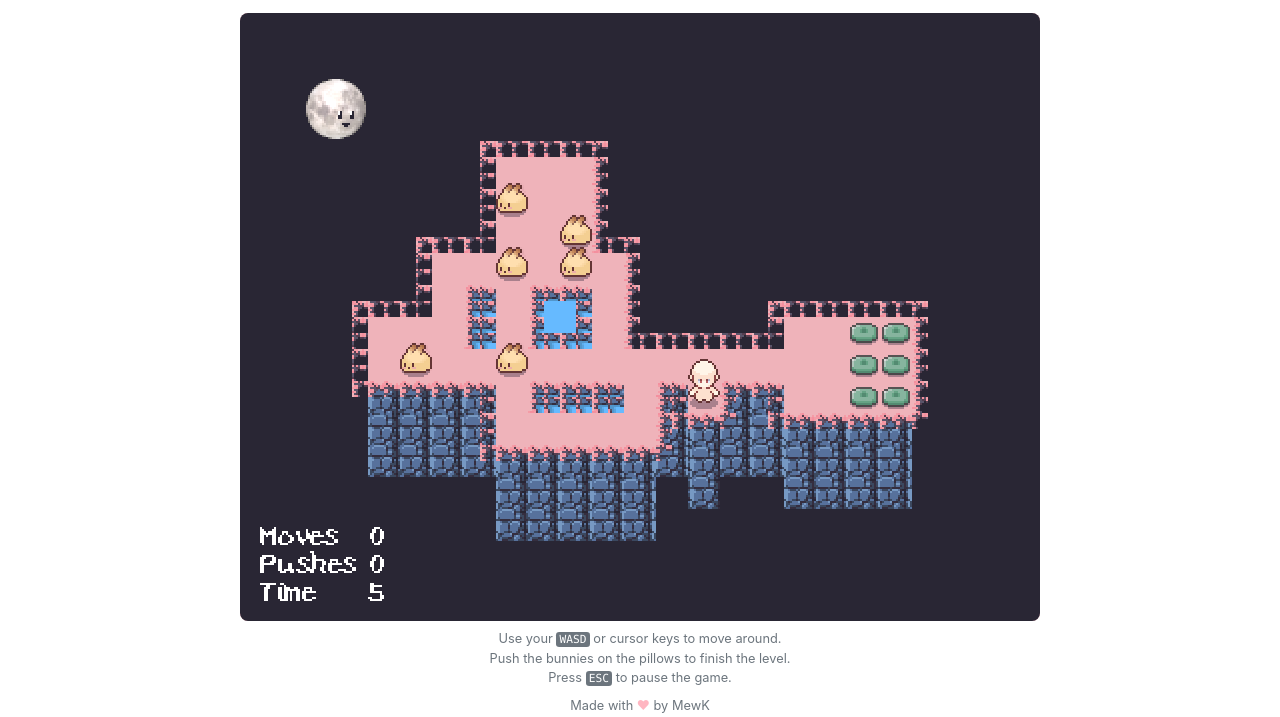
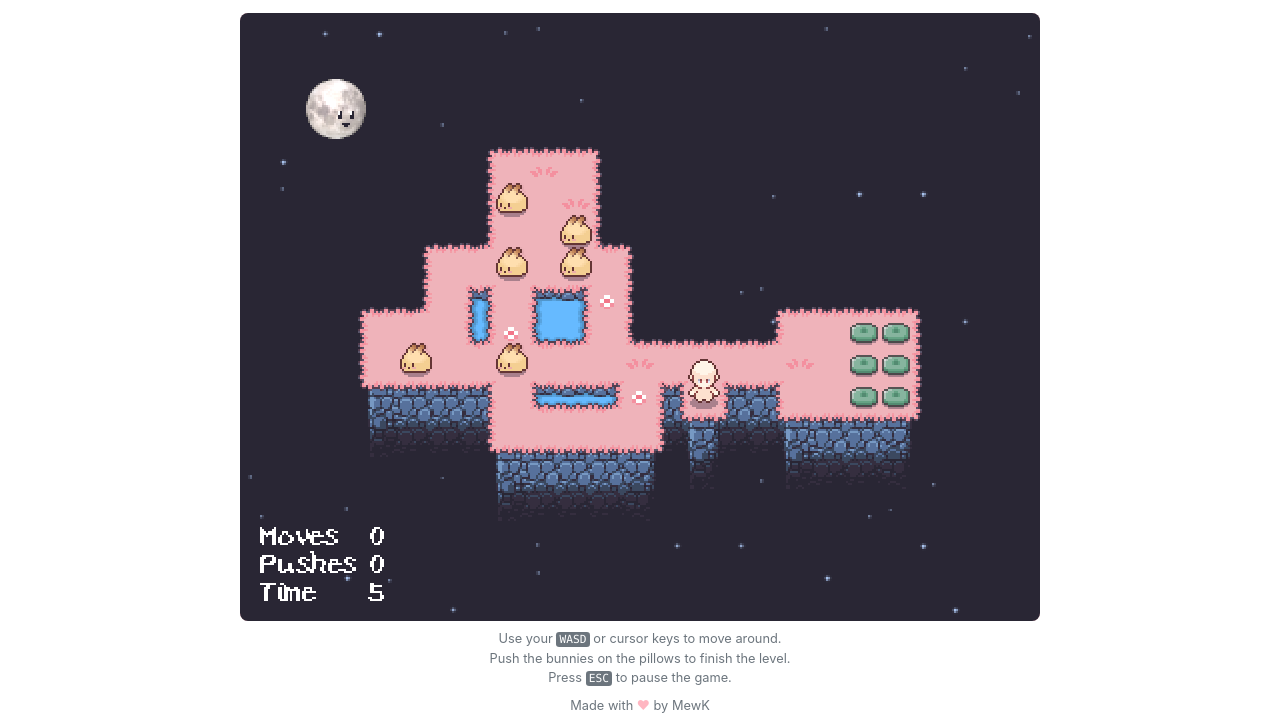
Before and after one commit to MewesK/sokobun, a website built with webpack: page public/index.html in a window 1280 px wide. Shown: the part 83-800 px from the top of the page. Built offline with nearby package versions, Linux system fonts and the light colour scheme.

Commit message:
Fixed bug, yay

```diff
--- a/src/css/corner.css
+++ b/src/css/corner.css
@@ -1,4 +1,4 @@
-/**
+/*!
  * GitHub Corners: https://github.com/tholman/github-corners
  */
 
--- a/src/engine/tile/TileMapList.ts
+++ b/src/engine/tile/TileMapList.ts
@@ -16,57 +16,57 @@ import TileOffset from '../core/TileOffset';
 import TilePosition from '../core/TilePosition';
 import TileSize from '../core/TileSize';
 import { OffsetTileDefinition } from './definition/OffsetTileDefinition';
-import { PatternOffsetTileSetDefinition } from './definition/PatternOffsetTileSetDefinition';
+import { PatternOffsetTileListDefinition } from './definition/PatternOffsetTileListDefinition';
 import { RandomTileDefinition } from './definition/RandomTileDefinition';
 import { TileMapDefinition } from './definition/TileMapDefinition';
 
 const borderPatternDefinitionList = [
-    new PatternOffsetTileSetDefinition(/.1.1..../, [
+    new PatternOffsetTileListDefinition(/.1.1..../, [
         new OffsetTileDefinition(new TilePosition(0, 0), new PixelOffset(0, 0))
     ]),
-    new PatternOffsetTileSetDefinition(/.1.0..../, [
+    new PatternOffsetTileListDefinition(/.1.0..../, [
         new OffsetTileDefinition(new TilePosition(1, 0), new PixelOffset(0, 0))
     ]),
-    new PatternOffsetTileSetDefinition(/.1..0.../, [
+    new PatternOffsetTileListDefinition(/.1..0.../, [
         new OffsetTileDefinition(new TilePosition(2, 0), new PixelOffset(8, 0))
     ]),
-    new PatternOffsetTileSetDefinition(/.1..1.../, [
+    new PatternOffsetTileListDefinition(/.1..1.../, [
         new OffsetTileDefinition(new TilePosition(3, 0), new PixelOffset(8, 0))
     ]),
-    new PatternOffsetTileSetDefinition(/.0.1..../, [
+    new PatternOffsetTileListDefinition(/.0.1..../, [
         new OffsetTileDefinition(new TilePosition(0, 1), new PixelOffset(0, 0))
     ]),
-    new PatternOffsetTileSetDefinition(/....0.01/, [
+    new PatternOffsetTileListDefinition(/....0.01/, [
         new OffsetTileDefinition(new TilePosition(1, 1), new PixelOffset(8, 8))
     ]),
-    new PatternOffsetTileSetDefinition(/...0.10./, [
+    new PatternOffsetTileListDefinition(/...0.10./, [
         new OffsetTileDefinition(new TilePosition(2, 1), new PixelOffset(0, 8))
     ]),
-    new PatternOffsetTileSetDefinition(/.0..1.../, [
+    new PatternOffsetTileListDefinition(/.0..1.../, [
         new OffsetTileDefinition(new TilePosition(3, 1), new PixelOffset(8, 0))
     ]),
-    new PatternOffsetTileSetDefinition(/...1..0./, [
+    new PatternOffsetTileListDefinition(/...1..0./, [
         new OffsetTileDefinition(new TilePosition(0, 2), new PixelOffset(0, 8))
     ]),
-    new PatternOffsetTileSetDefinition(/.01.0.../, [
+    new PatternOffsetTileListDefinition(/.01.0.../, [
         new OffsetTileDefinition(new TilePosition(1, 2), new PixelOffset(8, 0))
     ]),
-    new PatternOffsetTileSetDefinition(/10.0..../, [
+    new PatternOffsetTileListDefinition(/10.0..../, [
         new OffsetTileDefinition(new TilePosition(2, 2), new PixelOffset(0, 0))
     ]),
-    new PatternOffsetTileSetDefinition(/....1.0./, [
+    new PatternOffsetTileListDefinition(/....1.0./, [
         new OffsetTileDefinition(new TilePosition(3, 2), new PixelOffset(8, 8))
     ]),
-    new PatternOffsetTileSetDefinition(/...1..1./, [
+    new PatternOffsetTileListDefinition(/...1..1./, [
         new OffsetTileDefinition(new TilePosition(0, 3), new PixelOffset(0, 8))
     ]),
-    new PatternOffsetTileSetDefinition(/...0..1./, [
+    new PatternOffsetTileListDefinition(/...0..1./, [
         new OffsetTileDefinition(new TilePosition(1, 3), new PixelOffset(0, 8))
     ]),
-    new PatternOffsetTileSetDefinition(/....0.1./, [
+    new PatternOffsetTileListDefinition(/....0.1./, [
         new OffsetTileDefinition(new TilePosition(2, 3), new PixelOffset(8, 8))
     ]),
-    new PatternOffsetTileSetDefinition(/....1.1./, [
+    new PatternOffsetTileListDefinition(/....1.1./, [
         new OffsetTileDefinition(new TilePosition(3, 3), new PixelOffset(8, 8))
     ])
 ];
@@ -143,22 +143,22 @@ const list: Array<TileMapDefinition> = [
         undefined
     ),
     new TileMapDefinition(tilesPillar, new TileSize(3, 4), new TileOffset(0, 0), new PixelSize(16, 16), 0, undefined, [
-        new PatternOffsetTileSetDefinition(/...00.0./, [
+        new PatternOffsetTileListDefinition(/...00.0./, [
             new OffsetTileDefinition(new TilePosition(0, 0), new PixelOffset(0, 16)),
             new OffsetTileDefinition(new TilePosition(0, 1), new PixelOffset(0, 32)),
             new OffsetTileDefinition(new TilePosition(0, 2), new PixelOffset(0, 48))
         ]),
-        new PatternOffsetTileSetDefinition(/...01.0./, [
+        new PatternOffsetTileListDefinition(/...01.0./, [
             new OffsetTileDefinition(new TilePosition(1, 0), new PixelOffset(0, 16)),
             new OffsetTileDefinition(new TilePosition(1, 1), new PixelOffset(0, 32)),
             new OffsetTileDefinition(new TilePosition(1, 2), new PixelOffset(0, 48))
         ]),
-        new PatternOffsetTileSetDefinition(/...11.0./, [
+        new PatternOffsetTileListDefinition(/...11.0./, [
             new OffsetTileDefinition(new TilePosition(2, 0), new PixelOffset(0, 16)),
             new OffsetTileDefinition(new TilePosition(2, 1), new PixelOffset(0, 32)),
             new OffsetTileDefinition(new TilePosition(2, 2), new PixelOffset(0, 48))
         ]),
-        new PatternOffsetTileSetDefinition(/...10.0./, [
+        new PatternOffsetTileListDefinition(/...10.0./, [
             new OffsetTileDefinition(new TilePosition(3, 0), new PixelOffset(0, 16)),
             new OffsetTileDefinition(new TilePosition(3, 1), new PixelOffset(0, 32)),
             new OffsetTileDefinition(new TilePosition(3, 2), new PixelOffset(0, 48))
--- a/src/engine/tile/TileMapLoader.ts
+++ b/src/engine/tile/TileMapLoader.ts
@@ -5,6 +5,7 @@ import { OffsetTile } from './OffsetTile';
 import { PatternOffsetTileList } from './PatternOffsetTileList';
 import { RandomTile } from './RandomTile';
 import TileMap from './TileMap';
+import PixelPosition from "../core/PixelPosition";
 
 export default class TileMapLoader {
     private readonly resourceLoader: ResourceLoader;
@@ -31,7 +32,10 @@ export default class TileMapLoader {
                             (randomTileDefinition) =>
                                 new RandomTile(
                                     resource,
-                                    randomTileDefinition.position,
+                                    new PixelPosition(
+                                        randomTileDefinition.position.x * (input.tileSize.width + input.grid),
+                                        randomTileDefinition.position.y * (input.tileSize.height + input.grid)
+                                    ),
                                     input.tileSize,
                                     randomTileDefinition.probability
                                 )
@@ -44,7 +48,10 @@ export default class TileMapLoader {
                                         (offsetTileDefinition) =>
                                             new OffsetTile(
                                                 resource,
-                                                offsetTileDefinition.position,
+                                                new PixelPosition(
+                                                    offsetTileDefinition.position.x * (input.tileSize.width + input.grid),
+                                                    offsetTileDefinition.position.y * (input.tileSize.height + input.grid)
+                                                ),
                                                 input.tileSize,
                                                 offsetTileDefinition.offset
                                             )
--- a/src/engine/tile/definition/PatternOffsetTileSetDefinition.ts
+++ b/src/engine/tile/definition/PatternOffsetTileListDefinition.ts
@@ -1,6 +1,6 @@
 import { OffsetTileDefinition } from './OffsetTileDefinition';
 
-export class PatternOffsetTileSetDefinition {
+export class PatternOffsetTileListDefinition {
     public pattern: RegExp;
     public offsetTileDefinitionList: Array<OffsetTileDefinition>;
 
--- a/src/engine/tile/definition/TileMapDefinition.ts
+++ b/src/engine/tile/definition/TileMapDefinition.ts
@@ -1,7 +1,7 @@
 import PixelSize from '../../core/PixelSize';
 import TileOffset from '../../core/TileOffset';
 import TileSize from '../../core/TileSize';
-import { PatternOffsetTileSetDefinition } from './PatternOffsetTileSetDefinition';
+import { PatternOffsetTileListDefinition } from './PatternOffsetTileListDefinition';
 import { RandomTileDefinition } from './RandomTileDefinition';
 
 export class TileMapDefinition {
@@ -11,7 +11,7 @@ export class TileMapDefinition {
     public tileSize: PixelSize;
     public grid: number;
     public randomTileDefinitionList: Array<RandomTileDefinition> | undefined;
-    public patternOffsetTileSetDefinitionList: Array<PatternOffsetTileSetDefinition> | undefined;
+    public patternOffsetTileSetDefinitionList: Array<PatternOffsetTileListDefinition> | undefined;
 
     constructor(
         src: string,
@@ -20,7 +20,7 @@ export class TileMapDefinition {
         tileSize: PixelSize,
         grid: number,
         randomTileDefinitionList: Array<RandomTileDefinition> | undefined,
-        patternOffsetTileSetDefinitionList: Array<PatternOffsetTileSetDefinition> | undefined
+        patternOffsetTileSetDefinitionList: Array<PatternOffsetTileListDefinition> | undefined
     ) {
         this.src = src;
         this.size = size;
```
